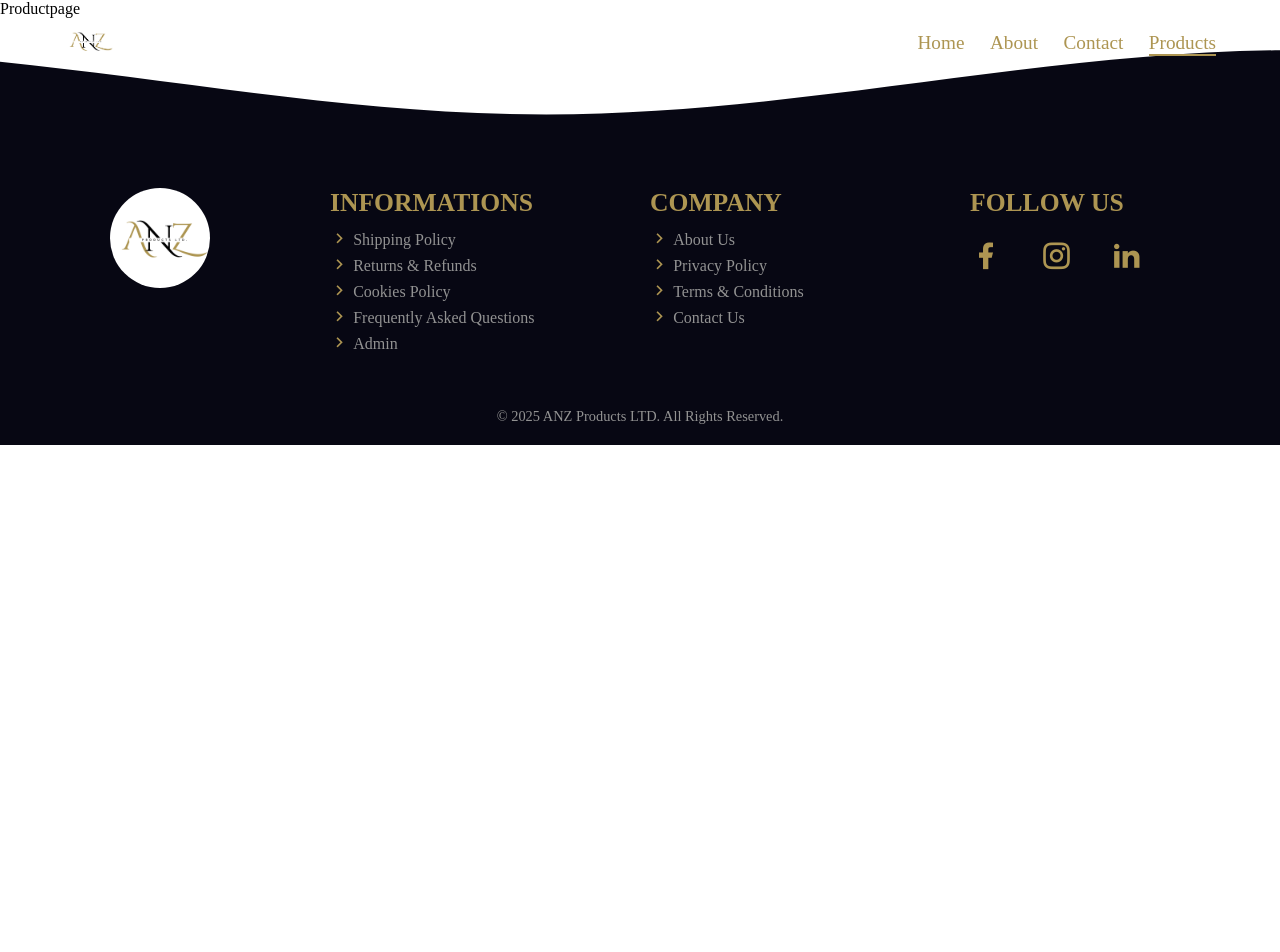
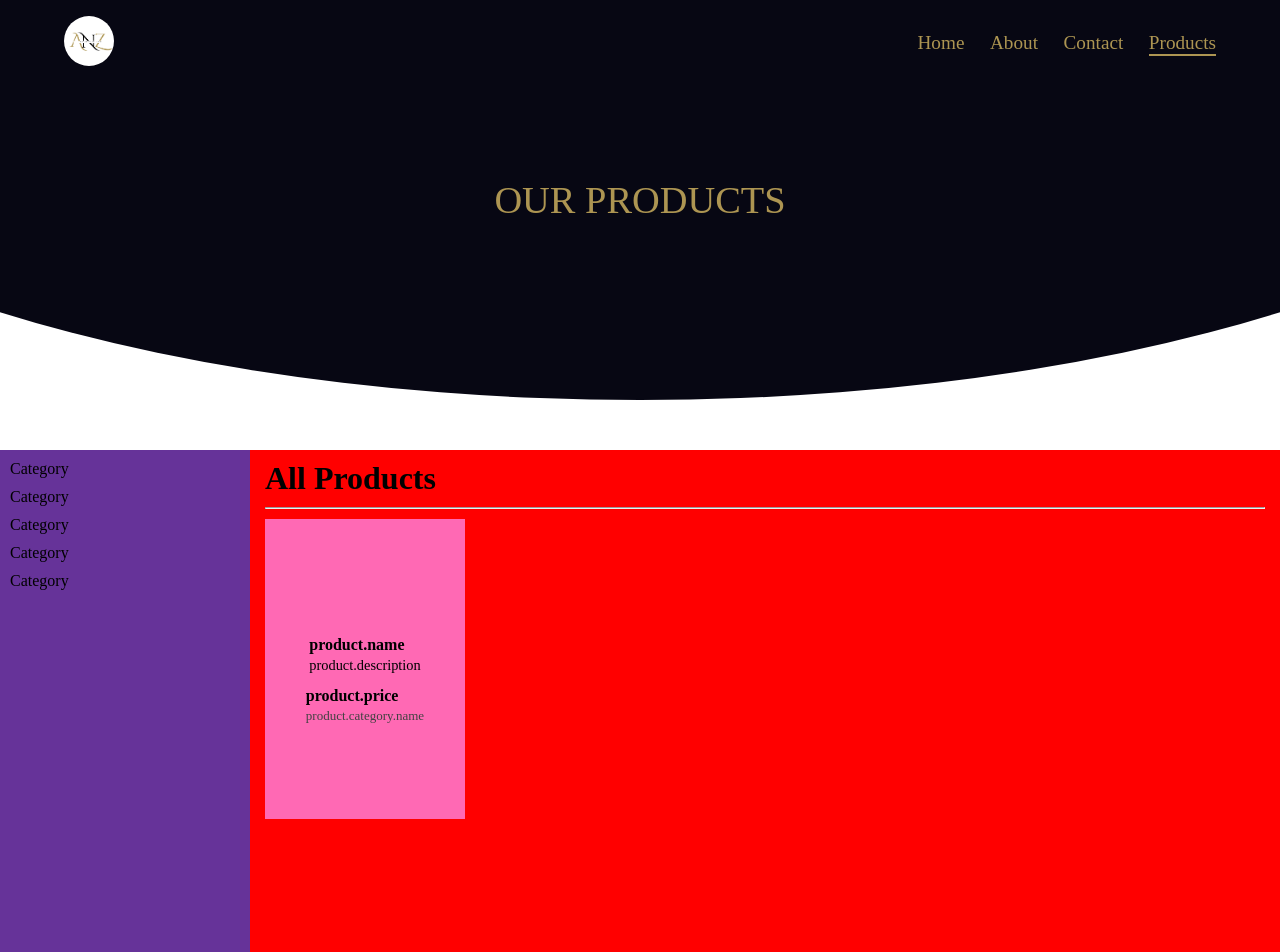
Before and after one commit to dhruv-kashyap-sde/ANZ-products, a React (Vite) app in the folder Frontend/: page /products in a window 1280 px wide. Shown: the top 952 px of the page. Before the commit the page ends 800 px from the top, so only its background shows below. Built offline with nearby package versions, Linux system fonts and the light colour scheme; a web font is replaced by a local one.

Commit message:
creating product page to display products

```diff
--- /dev/null
+++ b/Frontend/src/components/pages/Productpage/ProductCard.css
@@ -0,0 +1,11 @@
+.product-card{
+    width: 200px;
+    height: 300px;
+    background-color: hotpink;
+    display: flex;
+    align-items: center;
+    justify-content: center;
+    flex-direction: column;
+}
+
+.product-card-footer{}
--- /dev/null
+++ b/Frontend/src/components/pages/Productpage/ProductCard.jsx
@@ -0,0 +1,24 @@
+import React from "react";
+import "./ProductCard.css";
+
+const ProductCard = () => {
+  return (
+    <div className="product-card">
+      <div className="product-card-body">
+        <div className="product-card-img">
+          <img alt="" />
+        </div>
+        <div className="product-card-info">
+          <p className="text-title">product.name</p>
+          <p className="text-body">product.description</p>
+        </div>
+      </div>
+      <div className="product-card-footer">
+        <p className="text-title">product.price</p>
+        <p className="secondary-text">product.category.name</p>
+      </div>
+    </div>
+  );
+};
+
+export default ProductCard;
--- a/Frontend/src/components/pages/Productpage/Productpage.css
+++ b/Frontend/src/components/pages/Productpage/Productpage.css
@@ -0,0 +1,25 @@
+.product-container{
+    background-color: rgb(199, 199, 199);
+    height: 100vh;
+    /* padding: 10vh 8vw; */
+    display: flex;
+}
+
+.product-sidebar{
+    background-color: rebeccapurple;
+    width: 20%;
+    height: 100%;
+}
+
+.product-sidebar ul li{
+    list-style: none;
+    /* background-color: red; */
+    margin: 10px 0;
+    padding-left: 10px;
+}
+
+.product-list-container{
+    width: 80%;
+    background-color: red;
+    padding: 10px 15px;
+}
--- a/Frontend/src/components/pages/Productpage/Productpage.jsx
+++ b/Frontend/src/components/pages/Productpage/Productpage.jsx
@@ -1,9 +1,32 @@
 import React from 'react'
 import './Productpage.css'
+import ProductCard from './ProductCard';
 
 const Productpage = () => {
   return (
-    <div>Productpage</div>
+    <>
+      <div className="curved-banner scroll-container">
+        OUR PRODUCTS
+      </div>
+      <div className="product-container">
+        <div className="product-sidebar">
+          <ul>
+            <li>Category</li>
+            <li>Category</li>
+            <li>Category</li>
+            <li>Category</li>
+            <li>Category</li>
+          </ul>
+        </div>
+        <div className="product-list-container">
+          <h1>All Products</h1>
+          <hr />
+          <div className="product-card-container">
+            <ProductCard/>
+          </div>
+        </div>
+      </div>
+    </>
   )
 }
 
```
